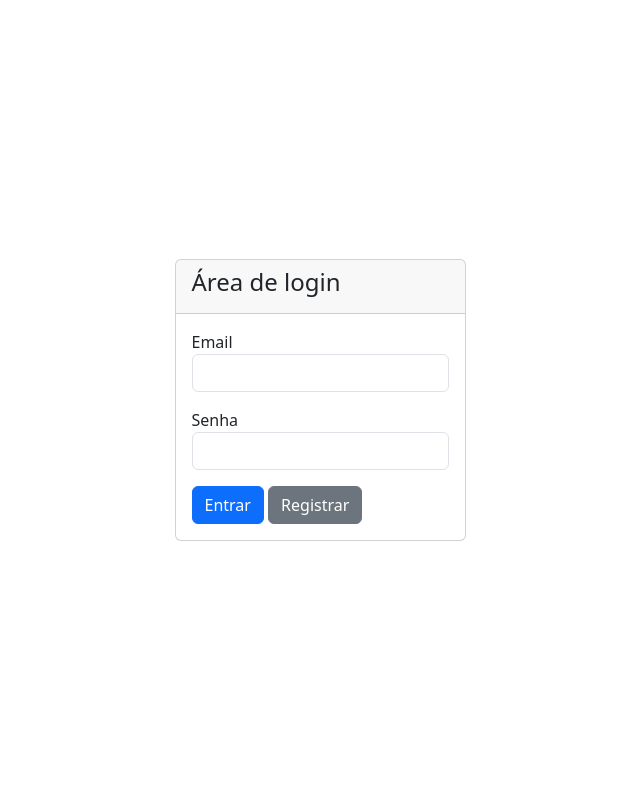
After one commit to RafaelFleitas/CRUD-SYSTEM, a PHP site: page /functions/login.php in a window 1280 px wide. The commit adds this page. Shown: the whole page, without its empty margins (320-960 px from the left). Run offline with PHP 8.4, Linux system fonts and the light colour scheme.

Commit message:
feat: Login and Logout

```diff
--- /dev/null
+++ b/functions/login.php
@@ -0,0 +1,69 @@
+<?php
+session_start();
+require __DIR__ . '/../config/conexao.php';
+
+if(isset($_POST['email']) && isset($_POST['senha'])){
+    $email = mysqli_real_escape_string($conexao, $_POST['email']);
+    $senha = mysqli_real_escape_string($conexao, $_POST['senha']);
+
+    $sql = " SELECT * FROM usuarios WHERE email = '$email'";
+    $result = mysqli_query($conexao, $sql);
+
+    if(mysqli_num_rows($result)==1){
+        $usuario = mysqli_fetch_assoc($result);
+
+        if(password_verify($senha, $usuario['senha'])){
+
+        $_SESSION['id'] = $usuario['id'];
+        $_SESSION['nome'] = $usuario['nome'];
+        $_SESSION['logado'] = true;
+        header('Location: /../index.php');
+        exit;
+
+    } else{
+        echo "<script>alert('Email ou senha incorretos.');</script>";
+    }
+    } else{
+        echo "<script>alert('Email ou senha incorretos.');</script>";
+    }
+}
+?>
+
+<!doctype html>
+<html lang="PT-BR">
+  <head>
+    <meta charset="utf-8">
+    <meta name="viewport" content="width=device-width, initial-scale=1">
+    <title>Usuários</title>
+    <link rel="stylesheet" href="https://cdn.jsdelivr.net/npm/bootstrap-icons@1.13.1/font/bootstrap-icons.min.css">
+    <link href="https://cdn.jsdelivr.net/npm/bootstrap@5.3.8/dist/css/bootstrap.min.css" rel="stylesheet" integrity="sha384-sRIl4kxILFvY47J16cr9ZwB07vP4J8+LH7qKQnuqkuIAvNWLzeN8tE5YBujZqJLB" crossorigin="anonymous">
+  </head>
+  <body>
+    <div class="d-flex justify-content-center align-items-center vh-100">
+        <div class="row" >
+            <div class="col-md-12">
+                <div class="card">
+                    <div class="card-header">
+                        <h4> Área de login
+                        </h4>
+                    </div>
+                    <div class= "card-body">
+                        <form action="" method="POST">
+                            <div class="mb-3">
+                                <label>Email</label>
+                                <input type="email" class="form-control" id="email" name="email" required>
+                            </div>
+                            <div class="mb-3">
+                                <label>Senha</label>
+                                <input type="password" class="form-control" id="senha" name="senha" required>
+                            </div>
+                            <button type="submit" class="btn btn-primary">Entrar</button>
+                            <button type="button" class="btn btn-secondary" onclick="window.location.href='../views/usuario-create.php'">Registrar</button>
+                        </form>
+                    </div>
+                </div>
+            </div>
+        </div>
+    </div>
+  </body>
+</html>
--- a/includes/navbar.php
+++ b/includes/navbar.php
@@ -1,4 +1,7 @@
 <nav class="navbar navbar-dark bg-dark">
     <div class="container-md">
         <a class="navbar-brand" href="#">CRUD</a>
+        <a href="/../functions/logout.php" class=" float-end btn btn-dark">Sair</a>
+    </div>
+
 </nav>
--- a/index.php
+++ b/index.php
@@ -1,5 +1,6 @@
 <?php
-session_start();
+
+require __DIR__ . '/functions/protect.php';
 require __DIR__ . '/config/conexao.php';
 
 # Search System and Display Users
--- a/views/usuario-create.php
+++ b/views/usuario-create.php
@@ -9,7 +9,7 @@
   <body>
     <?php include __DIR__ . '/../includes/navbar.php'; ?>
     <div class="container mt-5">
-        <div class="row">'
+        <div class="row">
             <div class= "col-md-12">
                 <div class="card">
                     <div class="card-header">
```
Also changed, not shown: functions/logout.php (added, +10 -0 lines), functions/protect.php (added, +10 -0 lines).
